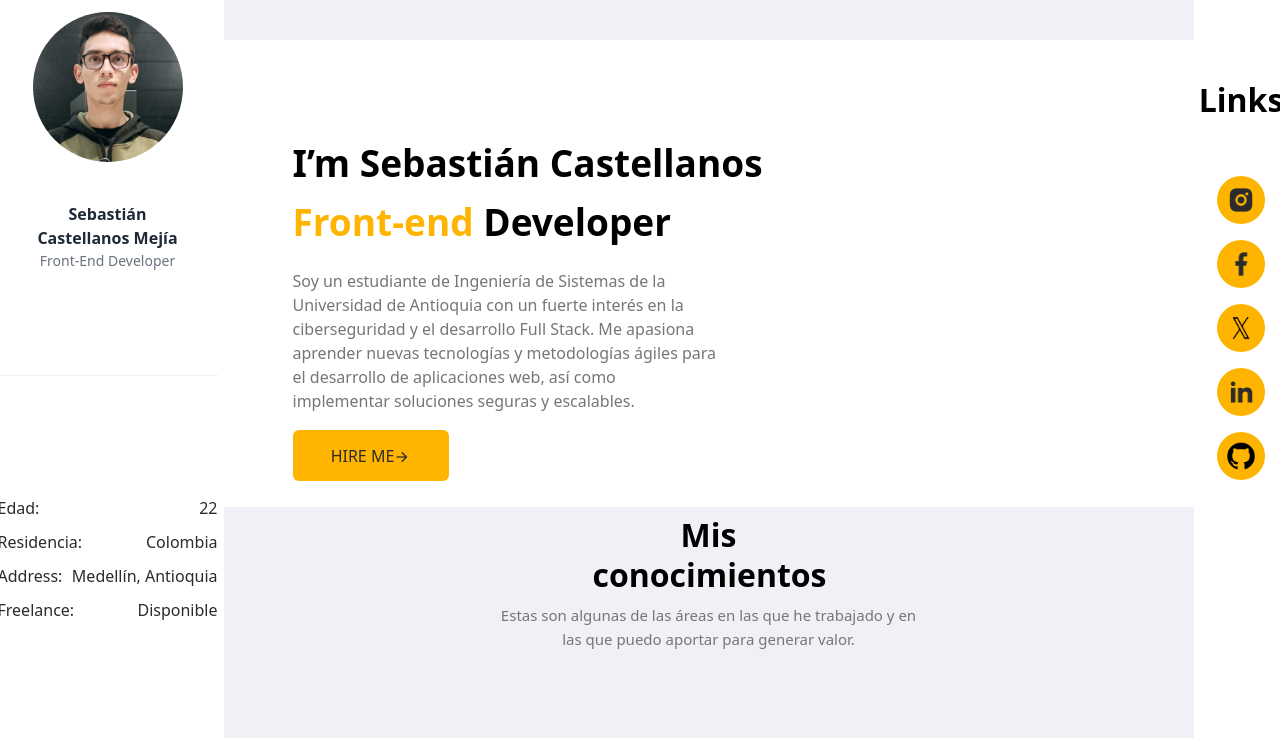
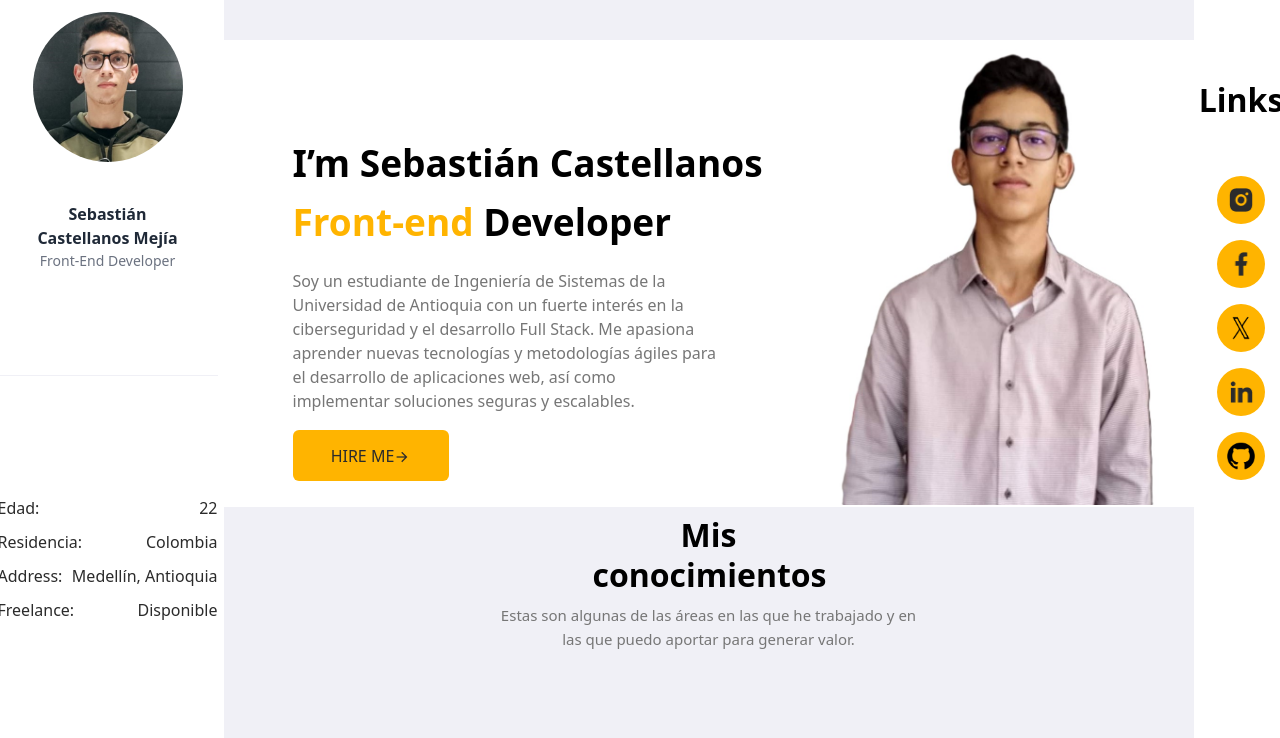
Before and after one commit to 20242-Ingenieria-Web-Udea-MJ/Sebastian-Castellanos-Mejia-Portafolio, a Next.js app: page / in a window 1280 px wide. Shown: the top 738 px of the page. Built offline with nearby package versions, Linux system fonts and the light colour scheme.

Commit message:
Actualizacion Fotos

```diff
--- a/src/components/molecules/Inicio.tsx
+++ b/src/components/molecules/Inicio.tsx
@@ -5,16 +5,19 @@ import React from 'react'
 
 const Inicio = () => {
   return (
-    <div className='flex flex-col items-center justify-center w-[970px] h-[467px] gap-4 bg-white relative'>
-      <div className='flex flex-col items-center  gap-4'>
-       <TitlePrincipal>
-           I’m Sebastián Castellanos<span className="text-primary"> Front-end</span> Developer
+    <div className='flex items-center justify-between w-[970px] h-[467px] gap-4 bg-white relative'>
+      <div className='flex flex-col items-center gap-4'>
+        <TitlePrincipal>
+          I’m Sebastián Castellanos<span className="text-primary"> Front-end</span> Developer
         </TitlePrincipal>
-        <TextPrincipal text={'Soy un estudiante de Ingeniería de Sistemas de la Universidad de Antioquia con un fuerte interés en la ciberseguridad y el desarrollo Full Stack. Me apasiona aprender nuevas tecnologías y metodologías ágiles para el desarrollo de aplicaciones web, así como implementar soluciones seguras y escalables. '} />
+        <TextPrincipal text={'Soy un estudiante de Ingeniería de Sistemas de la Universidad de Antioquia con un fuerte interés en la ciberseguridad y el desarrollo Full Stack. Me apasiona aprender nuevas tecnologías y metodologías ágiles para el desarrollo de aplicaciones web, así como implementar soluciones seguras y escalables.'} />
         <ButtonPrincipal/>
-       </div>
+      </div>
+      {/* Agrega la imagen aquí */}
+      <div>
+        <img src='/images/Foto.jpeg' alt='Sebastián Castellanos' className='w-[390px] h-auto' />
+      </div>
     </div>
-
   );
 }
 
```
Also changed, not shown: public/images/Foto.jpeg (added).
